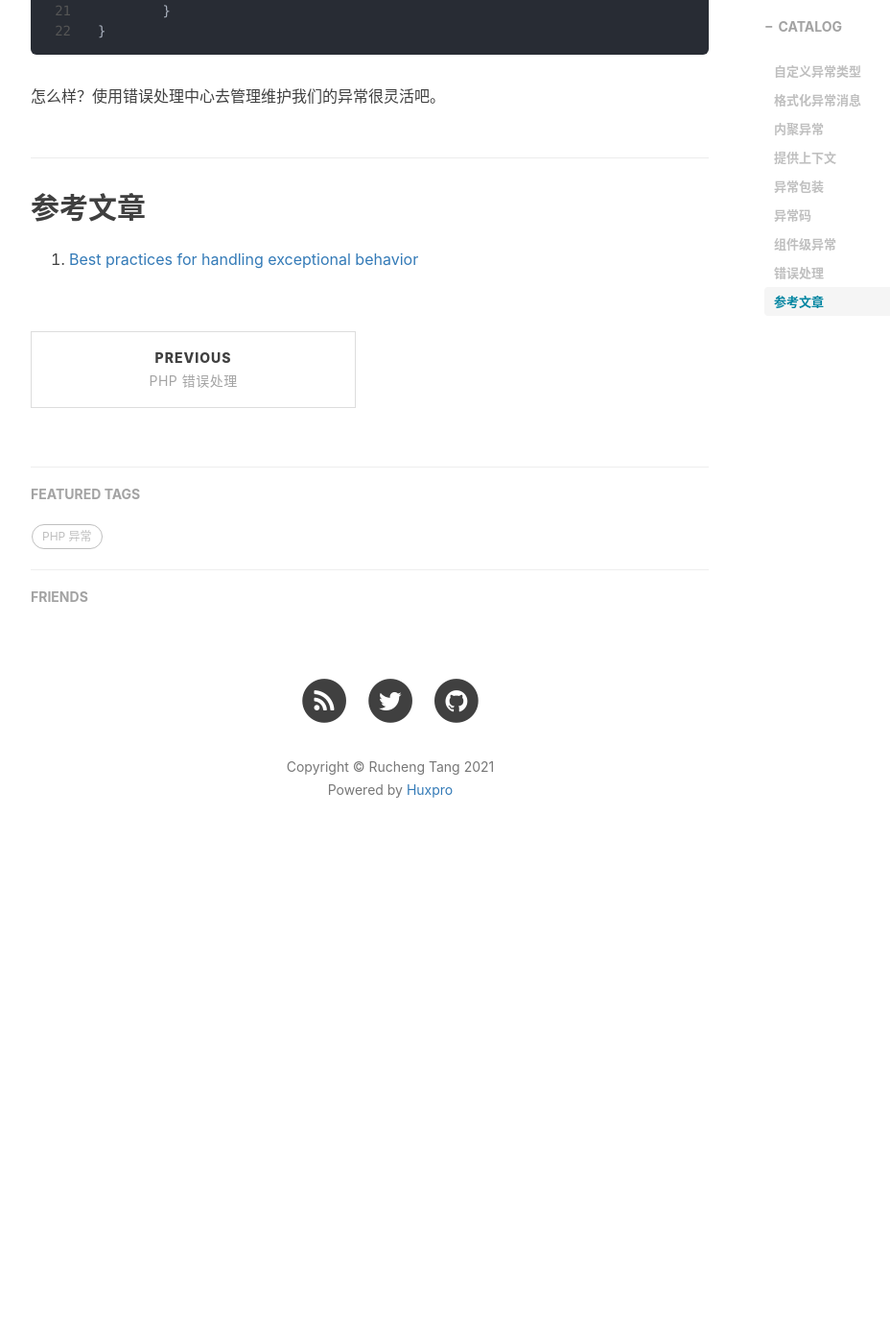
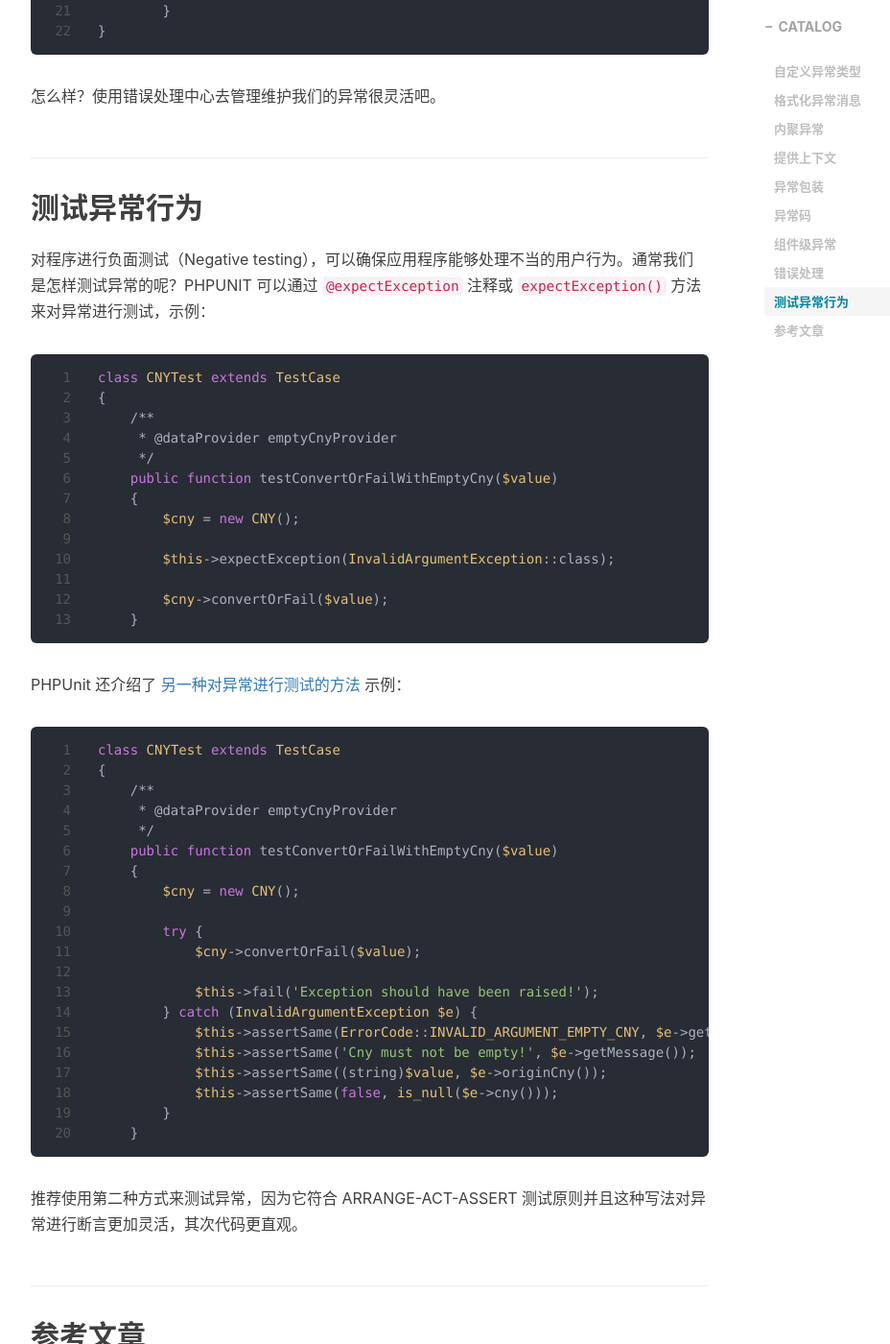
Before and after one commit to ruchengtang/ruchengtang.github.io, a Jekyll site: the page built from _posts/2021-06-03-exceptional-behavior-best-practices.md, in a window 1280 px wide and 1400 px high, scrolled down 12006 px. Shown: the whole window at 96% size, without its empty margins (233-1161 px from the left). Built offline with Jekyll 4.4.1, drawn with Linux system fonts in a browser that asks for light colours; nearby versions of some CDN libraries; comment, search, counter and statistics services are not loaded; before the commit the page ends 12906 px from its top, so only the background shows below that.

Commit message:
《PHP 处理异常行为的最佳实践》增加测试异常行为

````diff
--- a/_posts/2021-06-03-exceptional-behavior-best-practices.md
+++ b/_posts/2021-06-03-exceptional-behavior-best-practices.md
@@ -23,6 +23,7 @@ if (!$user) {
 
 使用异常没有这么简单。
 
+
 自定义异常类型
 ------------
 
@@ -43,6 +44,7 @@ throw new UserNotFountException('User with the ID: ' . $userId . ' does not exis
 一定要在 **[SPL 异常类](https://www.php.net/manual/en/spl.exceptions.php#spl.exceptions.tree) 基础之上创建自定义异常类型**，不要再使用 `\Exception`。因为这可以为我们的异常类型提供更加丰富的语义，捕获异常时将变得更加灵活。
 
 更好了？这是肯定的，但是离完美还很远。
+
 
 格式化异常消息
 ------------
@@ -69,6 +71,7 @@ throw UserNotFoundException::forUserId($userId);
 ```
 
 如果想更详细地了解格式异常消息，可以阅读 Ross Tuck 写的 [《格式化异常消息》](https://www.rosstuck.com/formatting-exception-messages) 这篇文章。
+
 
 内聚异常
 -------
@@ -136,6 +139,7 @@ class UserNotFoundException extends RuntimeException
 
 现在变得更有意义了，比如我们想尝试给这两种异常应用不同的 HTTP 状态码（分别为 400 和 404）。
 
+
 提供上下文
 --------
 
@@ -197,6 +201,7 @@ final class ApiNotAvailable extends \Exception implements ExceptionInterface
 }
 ```
 
+
 异常码
 -----
 
@@ -229,6 +234,7 @@ class UserNotFoundException extends RuntimeException
 ```
 
 推荐将异常码放到单个类中集中进行管理，我们可以使用这些异常码来映射 HTTP 状态码。处理 HTTP 状态码，还有一种方式，您可以先思考下？本文后面的内容会介绍到。
+
 
 组件级异常
 ---------
@@ -270,6 +276,7 @@ class UserNotFoundException extends RuntimeException implements ExceptionInterfa
 ```
 
 我们仅仅需要在每个异常命名空间下创建一个 `ExceptionInterface` 接口，然后让自定义异常类去继承。如 Controllers、Repositories 等等。这为我们的调用者捕获异常提供了丰富地层级。
+
 
 错误处理
 -------
@@ -500,6 +507,56 @@ final class ErrorHandleFactory
 
 怎么样？使用错误处理中心去管理维护我们的异常很灵活吧。
 
+
+测试异常行为
+----------
+
+对程序进行负面测试（Negative testing），可以确保应用程序能够处理不当的用户行为。通常我们是怎样测试异常的呢？PHPUNIT 可以通过 `@expectException` 注释或 `expectException()` 方法来对异常进行测试，示例：
+
+```php
+class CNYTest extends TestCase
+{
+    /**
+     * @dataProvider emptyCnyProvider
+     */
+    public function testConvertOrFailWithEmptyCny($value)
+    {
+        $cny = new CNY();
+
+        $this->expectException(InvalidArgumentException::class);
+
+        $cny->convertOrFail($value);
+    }
+```
+
+PHPUnit 还介绍了 [另一种对异常进行测试的方法](https://phpunit.de/manual/4.5/zh_cn/writing-tests-for-phpunit.html#writing-tests-for-phpunit.exceptions.examples.ExceptionTest4.php) 示例：
+
+```php
+class CNYTest extends TestCase
+{
+    /**
+     * @dataProvider emptyCnyProvider
+     */
+    public function testConvertOrFailWithEmptyCny($value)
+    {
+        $cny = new CNY();
+
+        try {
+            $cny->convertOrFail($value);
+
+            $this->fail('Exception should have been raised!');
+        } catch (InvalidArgumentException $e) {
+            $this->assertSame(ErrorCode::INVALID_ARGUMENT_EMPTY_CNY, $e->getCode());
+            $this->assertSame('Cny must not be empty!', $e->getMessage());
+            $this->assertSame((string)$value, $e->originCny());
+            $this->assertSame(false, is_null($e->cny()));
+        }
+    }
+```
+
+推荐使用第二种方式来测试异常，因为它符合 ARRANGE-ACT-ASSERT 测试原则并且这种写法对异常进行断言更加灵活，其次代码更直观。
+
+
 参考文章
 -------
 
````
